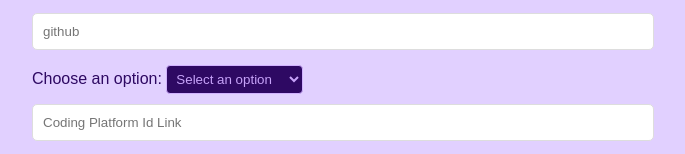
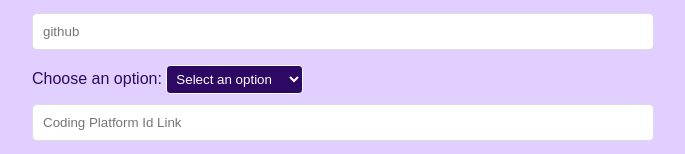
Before and after one commit to Navneetdadhich/buildme, a React (Vite) app: page / in a window 1280 px wide. Shown: the part 332-486 px from the top of the page, without its empty margins (308-993 px from the left). Built offline with nearby package versions, Linux system fonts and the light colour scheme.

Commit message:
changed the color of dropdown

```diff
--- a/src/App.jsx
+++ b/src/App.jsx
@@ -679,9 +679,9 @@ function App() {
         style={{
           padding: '5px',
           borderRadius: '4px',
-          border: '1px solid #d1b1ff',
+          border: '1px solid #ffffff',
           backgroundColor : '#2e0963',
-          color: '#c7a3f9',
+          color: '#ffffff',
           marginBottom: '10px',
         }}
       >
```
